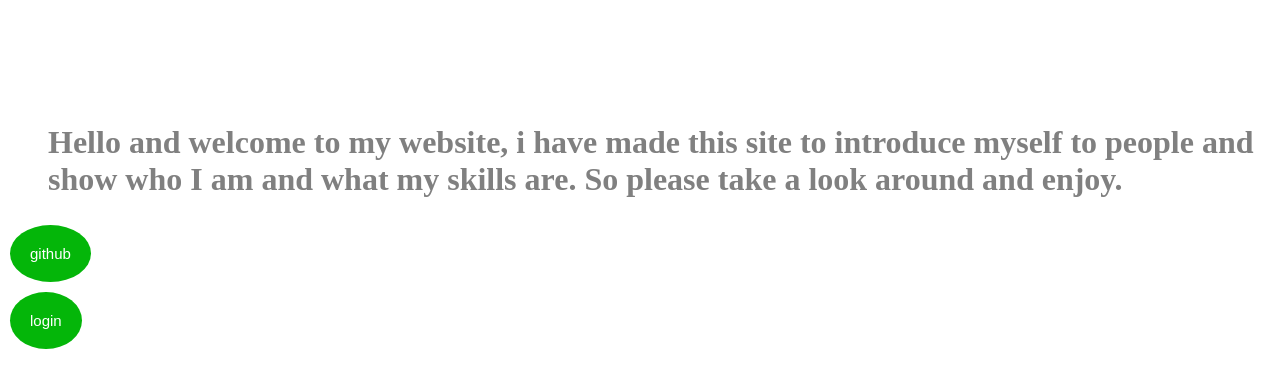
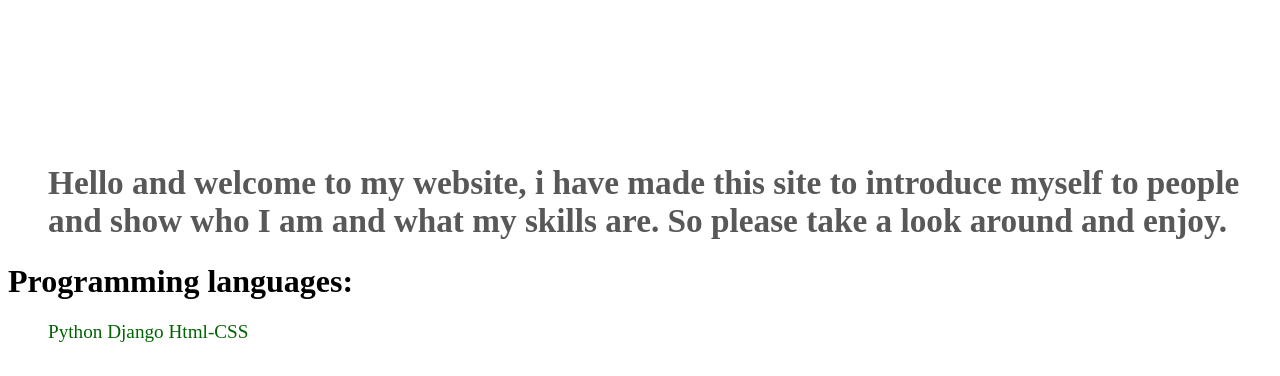
Before and after one commit to Jaden505/First-Django-Website, a Django app: page / in a window 1280 px wide. Shown: the part 509-885 px from the top of the page. Run offline with Django 3.2, Linux system fonts and the light colour scheme.

Commit message:
front-end

```diff
--- a/Templates/main.html
+++ b/Templates/main.html
@@ -3,25 +3,12 @@
 {% block content %}
 <div class="container">
     <img src="http://www.pptbackgrounds.org/uploads/business-and-finance-animated-backgrounds-arrow-keys-with-businessman-backgrounds-wallpapers.jpg" alt="Gif desktop" width="1250" height="500" class="photo">
-    <p style="font-size:3vw;" class="banner">Jaden van Rijswijk</p>
+    <p style="font-size:4vw;" class="banner">Jaden van Rijswijk</p>
         <ul>
-            <h1 class="welcome">Hello and welcome to my website, i have made this site to introduce myself to people and show who I am and what my skills are. So please take a look around and enjoy.</h1>
+            <h1 class="welcome" style="font-size:2.6vw;">Hello and welcome to my website, i have made this site to introduce myself to people and show who I am and what my skills are. So please take a look around and enjoy.</h1>
         </ul>
-</div>
-
-    <form method='get' action='https://github.com/Jaden505/FirstApp'>
-        <input type="submit" value="github" class="round_button1"/>
-    </form>
-    <form method='get' action='/login'>
-        <input type="submit" value="login" class="round_button2"/>
-    </form>
-
-<h1>About Me:</h1>
-<ul>
-    <p style="font-size:1.5vw;" class="aboutme">My name is Jaden, I am 16 years old and live in the Netherlands</p>
-</ul>
-
-<h1>Programming languages:</h1>
+    </div>
+    <h1>Programming languages:</h1>
 <ul>
     <p style="font-size:1.5vw;" class="pg">
 
@@ -30,10 +17,42 @@
         Html-CSS
     </p>
 </ul>
+
+     <div class="images">
+        <ul>
+        <img src="https://freepngimg.com/thumb/python_logo/5-2-python-logo-png-image-thumb.png" alt="python" width="400" height="400" class="python">
+        <img src="https://i.pinimg.com/originals/3f/6e/c4/3f6ec446dd918554f22b774dbd5927c3.png" alt="django" width="400" height="400">
+            <img src="http://www.akoolitus.ee/images/html_css.png" alt="html-css" width="400" height="400">
+        </ul>
+     </div>
+
+<ul>
+<h1>About Me:</h1>
+<ul>
+    <p style="font-size:1.5vw;" class="aboutme">My name is Jaden, I am 16 years old and live in the Netherlands</p>
+</ul>
 <div class="one">Div one</div>
 <div class="two">Div two</div>
 
+        <form method='get' action='https://github.com/Jaden505/FirstApp'>
+        <input type="submit" value="github" class="round_button1"/>
+        </form>
+
+
+    <form method='get' action='/login'>
+        <input type="submit" value="login" class="round_button2"/>
+    </form>
+</ul>
 <style>
+    .images {
+    background-color: #E5E4E2;
+          margin: 50px 2px;
+    }
+
+    .welcome {
+        color: #585858;
+    }
+
     .one {
     padding: 50px; background-color: #BCC6CC; width: 100px; display: inline-block;
     }
@@ -55,30 +74,30 @@
     }
 
   .round_button1 {
-  border-radius: 50%;
-  background-color: #04B609;
+  border-radius: 30%;
+  background-color: #0E3416;
   border: none;
   color: white;
-  padding: 20px;
+  padding: 30px;
   text-align: center;
   text-decoration: none;
   display: inline-block;
-  font-size: 15px;
+  font-size: 50px;
   margin: 6px 2px;
   cursor: pointer;
     }
 
-   .round_button2 {
-  border-radius: 50%;
-  background-color: #04B609;
+    .round_button2 {
+  border-radius: 30%;
+  background-color: #0E3416;
   border: none;
   color: white;
-  padding: 20px;
+  padding: 30px;
   text-align: center;
   text-decoration: none;
   display: inline-block;
-  font-size: 15px;
-  margin: 4px 2px;
+  font-size: 50px;
+  margin: 6px 2px;
   cursor: pointer;
     }
 
```
